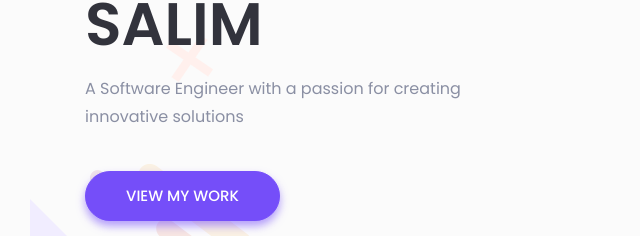
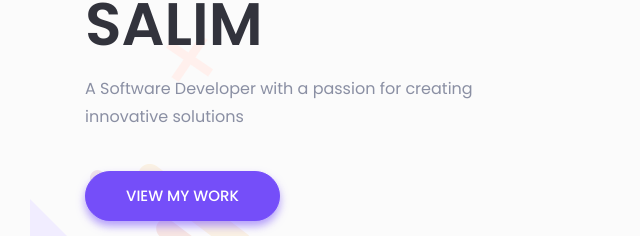
Before and after one commit to Salim475/devSalim, a plain HTML site: page index.html in a window 1280 px wide. Shown: the part 376-612 px from the top of the page, 0-640 px from the left. Drawn offline with Linux system fonts and the light colour scheme; files whose address does not match are found by name.

Commit message:
software engineer changed to software developer

```diff
--- a/index.html
+++ b/index.html
@@ -126,7 +126,7 @@
                         <div class="header-content-right">
                             <h4 class="sub-title">Hello, I’m</h4>
                             <h1 class="title">SALIM</h1>
-                            <p>A Software Engineer with a passion for creating innovative solutions</p>
+                            <p>A Software Developer with a passion for creating innovative solutions</p>
                             <a class="main-btn" href="#work">View my Work</a>
                         </div> <!-- header content right -->
                     </div>
```
